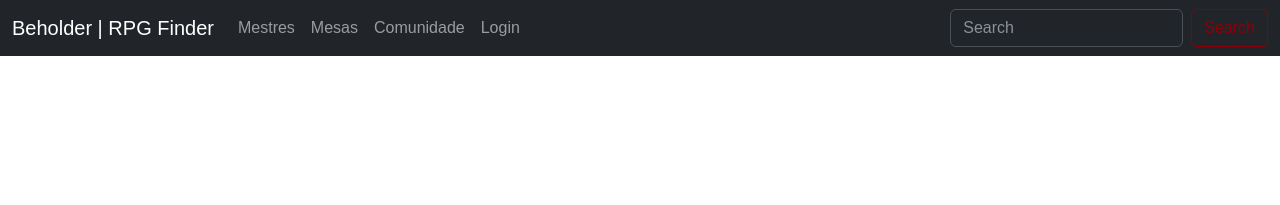
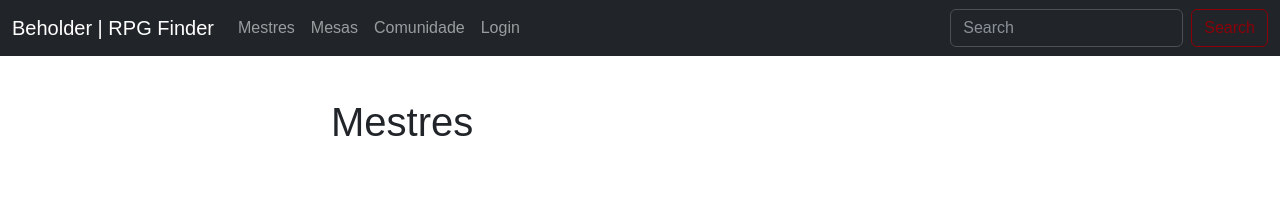
Before and after one commit to lucashenriq02/BeholderRPGFinder, a website: page beholder/mestres.html in a window 1280 px wide. Drawn offline with nearby package versions, Linux system fonts and the light colour scheme; no server answers.

Commit message:
Update mestres.html

```diff
--- a/beholder/mestres.html
+++ b/beholder/mestres.html
@@ -378,6 +378,14 @@
   </nav>
 </header>
 
+
+    <div class="row py-lg-5">
+      <div class="col-lg-6 col-md-8 mx-auto">
+        <h1 class="fw-light">Mestres</h1>
+
+      </div>
+    </div>
+
       <div class="container">
         <div id="user" class="profile-container">
 
```
